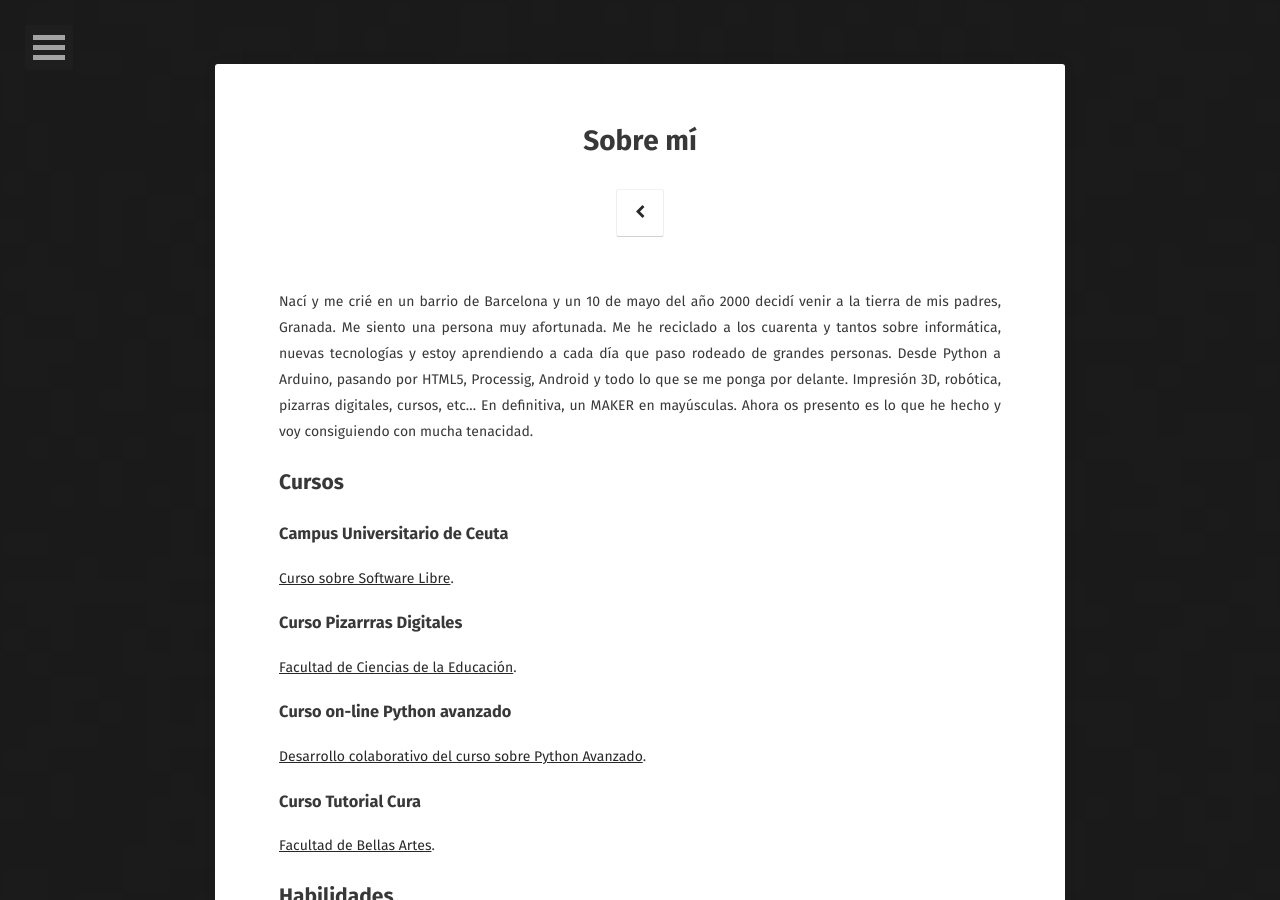
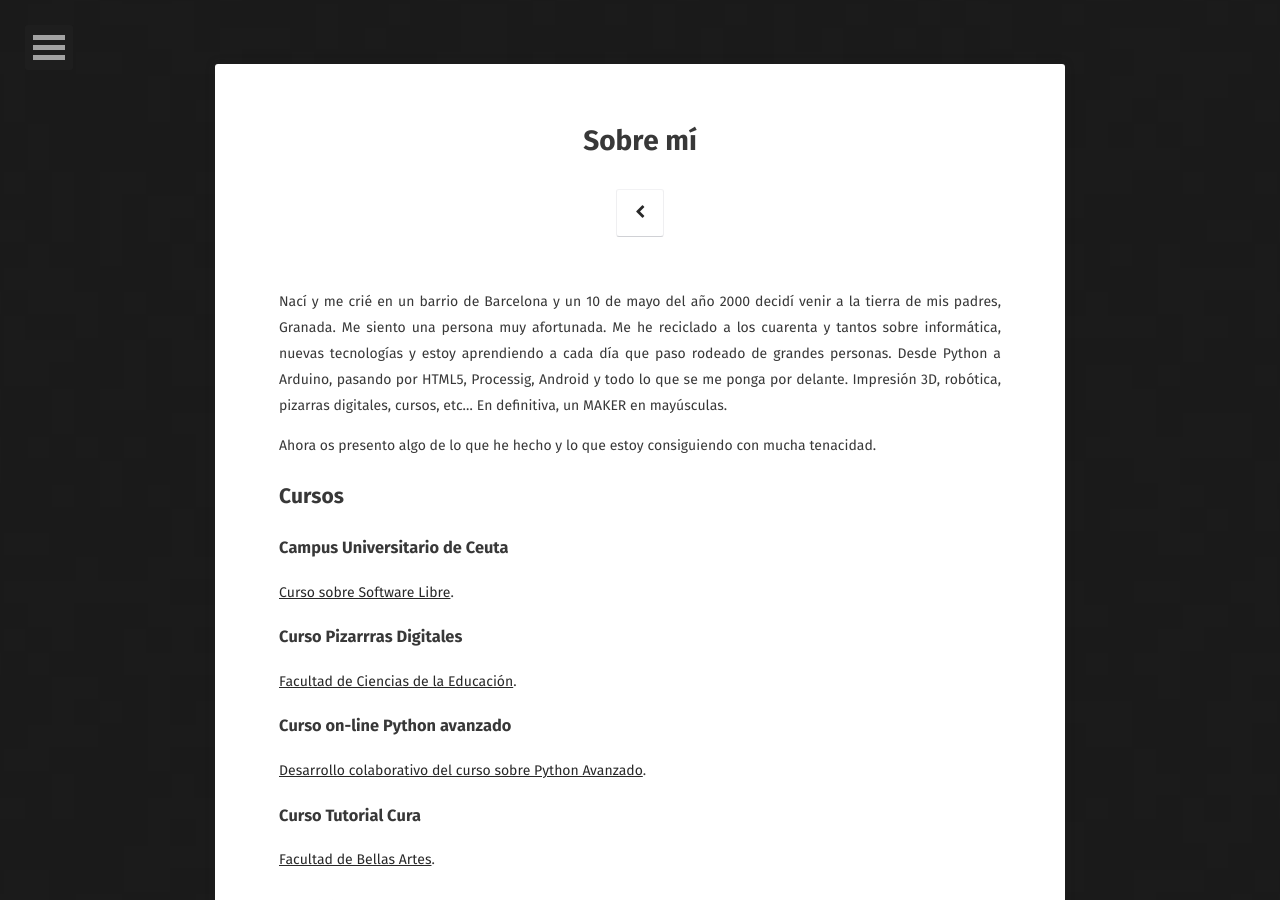
Before and after one commit to Makova/MakovaLibre, a Jekyll site: the page built from about/index.md, in a window 1280 px wide and 900 px high. Built offline with Jekyll 4.4.1, drawn with Linux system fonts in a browser that asks for light colours; some web fonts are replaced.

Commit message:
sequiré

```diff
--- a/about/index.md
+++ b/about/index.md
@@ -11,7 +11,8 @@ Nací y me crié en un barrio de Barcelona y un 10 de mayo del año 2000 decidí
 Me siento una persona muy afortunada. Me he reciclado a los cuarenta y tantos sobre informática, nuevas tecnologías y estoy
 aprendiendo a cada día que paso rodeado de grandes personas.
 Desde Python a Arduino, pasando por HTML5, Processig, Android y todo lo que se me ponga por delante. Impresión 3D, robótica, pizarras digitales, cursos, etc... En definitiva, un MAKER en mayúsculas.
-Ahora os presento es lo que he hecho y voy consiguiendo con mucha tenacidad.
+
+Ahora os presento algo de lo que he hecho y lo que estoy consiguiendo con mucha tenacidad.
 
 
 
```
